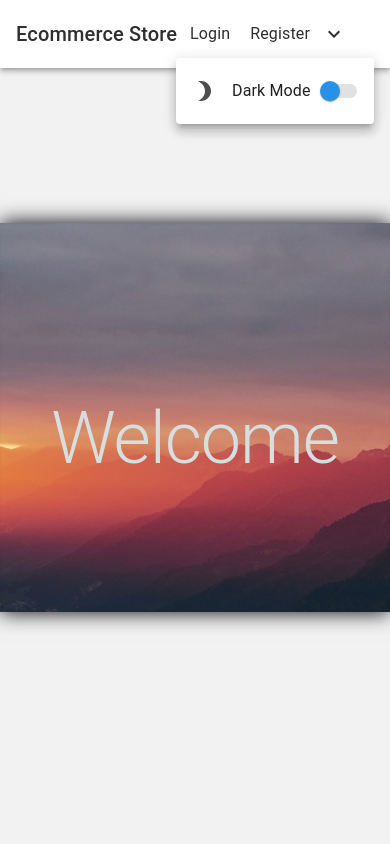
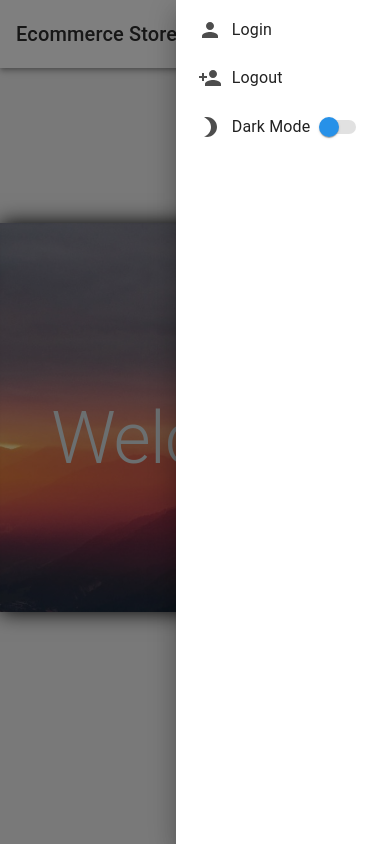
Before and after one commit to Forbidden-Duck/ecommerce-frontend, a React (Create React App) app: page / in a window 390 px wide. Both pictures are taken after a click on the button 334 px from the left and 34 px from the top of the page. Built offline with nearby package versions, Linux system fonts and the light colour scheme; no server answers.

Commit message:
If mobile device, move navbar items to the Drawer

```diff
--- a/src/components/Navbar/Navbar.jsx
+++ b/src/components/Navbar/Navbar.jsx
@@ -1,28 +1,37 @@
 import React, { useState } from "react";
 import { Link } from "react-router-dom";
 import { useDispatch, useSelector } from "react-redux";
-import Badge from "@material-ui/core/Badge";
-import AppBar from "@material-ui/core/AppBar";
-import Toolbar from "@material-ui/core/Toolbar";
-import Typography from "@material-ui/core/Typography";
-import IconButton from "@material-ui/core/IconButton";
-import Menu from "@material-ui/core/Menu";
-import MenuItem from "@material-ui/core/MenuItem";
-import Switch from "@material-ui/core/Switch";
-import FormControlLabel from "@material-ui/core/FormControlLabel";
-import ShoppingCartIcon from "@material-ui/icons/ShoppingCart";
-import AccountCircleIcon from "@material-ui/icons/AccountCircle";
-import KeyboardArrowDownIcon from "@material-ui/icons/KeyboardArrowDown";
-import PersonIcon from "@material-ui/icons/Person";
-import ExitToAppIcon from "@material-ui/icons/ExitToApp";
-import Brightness3Icon from "@material-ui/icons/Brightness3"; // Dark/Moon
+import {
+    Badge,
+    AppBar,
+    Toolbar,
+    Typography,
+    IconButton,
+    Menu,
+    MenuItem,
+    Switch,
+    FormControlLabel,
+    Drawer,
+} from "@material-ui/core";
+import {
+    Menu as MenuIcon,
+    ShoppingCart as ShoppingCartIcon,
+    AccountCircle as AccountCircleIcon,
+    KeyboardArrowDown as KeyboardArrowDownIcon,
+    Person as PersonIcon,
+    PersonAdd as PersonAddIcon,
+    ExitToApp as ExitToAppIcon,
+    Brightness3 as Brightness3Icon, // Dark moon
+} from "@material-ui/icons";
 import { withStyles, makeStyles } from "@material-ui/core/styles";
 import { logoutUser } from "../../store/auth/Auth.actions";
 import { setDarkMode } from "../../store/site/Site.actions";
-function Navbar() {
+
+function Navbar({ winDim }) {
+    const isMobile = winDim <= 640;
     const dispatch = useDispatch();
     const { darkMode } = useSelector((state) => state.site);
-    const useStyles = makeStyles((theme) => ({
+    const useStylesDesktop = makeStyles((theme) => ({
         menuButton: {
             marginRight: theme.spacing(2),
             display: "flex",
@@ -44,7 +53,13 @@ function Navbar() {
             },
         },
     }));
-    const classes = useStyles();
+    const classesDesktop = useStylesDesktop();
+    const useStylesMobile = makeStyles((theme) => ({
+        menuButton: {
+            margin: theme.spacing(0.7),
+        },
+    }));
+    const classesMobile = useStylesMobile();
 
     const BlueSwitch = withStyles({
         switchBase: {
@@ -86,34 +101,145 @@ function Navbar() {
         setSiteMenu(evt.currentTarget);
     };
 
+    // Mobile drawer state
+    const [drawerOpen, setDrawerOpen] = useState(false);
+    const handleDrawer = () => setDrawerOpen(!drawerOpen);
+
     const { isAuthenticated } = useSelector((state) => state.auth);
     // TODO Cart items
 
     return (
         <AppBar position="static">
-            <Toolbar className={classes.header}>
+            <Toolbar className={classesDesktop.header}>
                 <Typography
                     variant="h6"
-                    className={`${classes.title} ${classes.buttonHover}`}
+                    className={`${classesDesktop.title} ${classesDesktop.buttonHover}`}
                     component={Link}
                     to="/"
                 >
                     Ecommerce Store
                 </Typography>
                 <div>
+                    {isMobile ? (
+                        <div>
+                            <IconButton
+                                aria-controls="site-select"
+                                aria-haspopup="true"
+                                onClick={handleDrawer}
+                            >
+                                <MenuIcon
+                                    className={classesDesktop.buttonHover}
+                                    style={{
+                                        color: darkMode ? "#ccd2d4" : "#2f2f2f",
+                                    }}
+                                />
+                            </IconButton>
+                            <Drawer
+                                anchor="right"
+                                open={drawerOpen}
+                                onClose={handleDrawer}
+                            >
                                 {!isAuthenticated ? (
-                        <div className={classes.menuButton}>
+                                    <div className={classesMobile.menuButton}>
+                                        <div>
+                                            <MenuItem
+                                                component={Link}
+                                                to={"/login"}
+                                            >
+                                                <PersonIcon
+                                                    style={{ color: "#4d4d4d" }}
+                                                />
+                                                <Typography
+                                                    style={{ paddingLeft: 10 }}
+                                                >
+                                                    Login
+                                                </Typography>
+                                            </MenuItem>
+                                            <MenuItem
+                                                component={Link}
+                                                to={"/register"}
+                                            >
+                                                <PersonAddIcon
+                                                    style={{ color: "#4d4d4d" }}
+                                                />
+                                                <Typography
+                                                    style={{ paddingLeft: 10 }}
+                                                >
+                                                    Logout
+                                                </Typography>
+                                            </MenuItem>
+                                            <MenuItem
+                                                onClick={handleThemeSwitch}
+                                            >
+                                                <Brightness3Icon
+                                                    style={{ color: "#4d4d4d" }}
+                                                />
+                                                <Typography
+                                                    style={{ paddingLeft: 10 }}
+                                                >
+                                                    Dark Mode
+                                                </Typography>
+                                                <BlueSwitch
+                                                    checked={themeSwitch}
+                                                />
+                                            </MenuItem>
+                                        </div>
+                                    </div>
+                                ) : (
+                                    <div>
+                                        <MenuItem
+                                            component={Link}
+                                            to={"/profile"}
+                                        >
+                                            <PersonIcon
+                                                style={{ color: "#4d4d4d" }}
+                                            />
+                                            <Typography
+                                                style={{ paddingLeft: 10 }}
+                                            >
+                                                Profile
+                                            </Typography>
+                                        </MenuItem>
+                                        <MenuItem onClick={handleThemeSwitch}>
+                                            <Brightness3Icon
+                                                style={{ color: "#4d4d4d" }}
+                                            />
+                                            <Typography
+                                                style={{ paddingLeft: 10 }}
+                                            >
+                                                Dark Mode
+                                            </Typography>
+                                            <BlueSwitch checked={themeSwitch} />
+                                        </MenuItem>
+                                        <MenuItem onClick={handleLogout}>
+                                            <ExitToAppIcon
+                                                style={{ color: "#4d4d4d" }}
+                                            />
+                                            <Typography
+                                                style={{ paddingLeft: 10 }}
+                                            >
+                                                Logout
+                                            </Typography>
+                                        </MenuItem>
+                                    </div>
+                                )}
+                            </Drawer>
+                        </div>
+                    ) : (
+                        <div>
+                            {!isAuthenticated ? (
+                                <div className={classesDesktop.menuButton}>
                                     <div>
                                         <Typography
                                             style={{ paddingRight: 20 }}
-                                    className={`${classes.title} ${classes.buttonHover}`}
+                                            className={`${classesDesktop.title} ${classesDesktop.buttonHover}`}
                                             component={Link}
                                             to="/login"
                                         >
                                             Login
                                         </Typography>
                                         <Typography
-                                    className={`${classes.title} ${classes.buttonHover}`}
+                                            className={`${classesDesktop.title} ${classesDesktop.buttonHover}`}
                                             component={Link}
                                             to="/register"
                                         >
@@ -127,7 +253,9 @@ function Navbar() {
                                             onClick={handleSiteClick}
                                         >
                                             <KeyboardArrowDownIcon
-                                        className={classes.buttonHover}
+                                                className={
+                                                    classesDesktop.buttonHover
+                                                }
                                                 style={{
                                                     color: darkMode
                                                         ? "#ccd2d4"
@@ -161,8 +289,12 @@ function Navbar() {
                                                     value="title"
                                                     control={
                                                         <BlueSwitch
-                                                    checked={themeSwitch}
-                                                    onChange={handleThemeSwitch}
+                                                            checked={
+                                                                themeSwitch
+                                                            }
+                                                            onChange={
+                                                                handleThemeSwitch
+                                                            }
                                                         />
                                                     }
                                                     label="Dark Mode"
@@ -173,10 +305,12 @@ function Navbar() {
                                     </div>
                                 </div>
                             ) : (
-                        <div className={classes.menuButton}>
+                                <div className={classesDesktop.menuButton}>
                                     <div>
                                         <IconButton
-                                    className={classes.buttonHover}
+                                            className={
+                                                classesDesktop.buttonHover
+                                            }
                                             aria-label="Shopping Cart"
                                             color="inherit"
                                             component={Link}
@@ -200,7 +334,9 @@ function Navbar() {
                                             onClick={handleProfileClick}
                                         >
                                             <AccountCircleIcon
-                                        className={classes.buttonHover}
+                                                className={
+                                                    classesDesktop.buttonHover
+                                                }
                                                 style={{
                                                     color: darkMode
                                                         ? "#ccd2d4"
@@ -233,29 +369,41 @@ function Navbar() {
                                                 <PersonIcon
                                                     style={{ color: "#4d4d4d" }}
                                                 />
-                                        <Typography style={{ paddingLeft: 10 }}>
+                                                <Typography
+                                                    style={{ paddingLeft: 10 }}
+                                                >
                                                     Profile
                                                 </Typography>
                                             </MenuItem>
-                                    <MenuItem onClick={handleThemeSwitch}>
+                                            <MenuItem
+                                                onClick={handleThemeSwitch}
+                                            >
                                                 <Brightness3Icon
                                                     style={{ color: "#4d4d4d" }}
                                                 />
-                                        <Typography style={{ paddingLeft: 10 }}>
+                                                <Typography
+                                                    style={{ paddingLeft: 10 }}
+                                                >
                                                     Dark Mode
                                                 </Typography>
-                                        <BlueSwitch checked={themeSwitch} />
+                                                <BlueSwitch
+                                                    checked={themeSwitch}
+                                                />
                                             </MenuItem>
                                             <MenuItem onClick={handleLogout}>
                                                 <ExitToAppIcon
                                                     style={{ color: "#4d4d4d" }}
                                                 />
-                                        <Typography style={{ paddingLeft: 10 }}>
+                                                <Typography
+                                                    style={{ paddingLeft: 10 }}
+                                                >
                                                     Logout
                                                 </Typography>
                                             </MenuItem>
                                         </Menu>
                                     </div>
+                                </div>
+                            )}
                         </div>
                     )}
                 </div>
```
Lines whose indentation alone changed are shown as unchanged.
